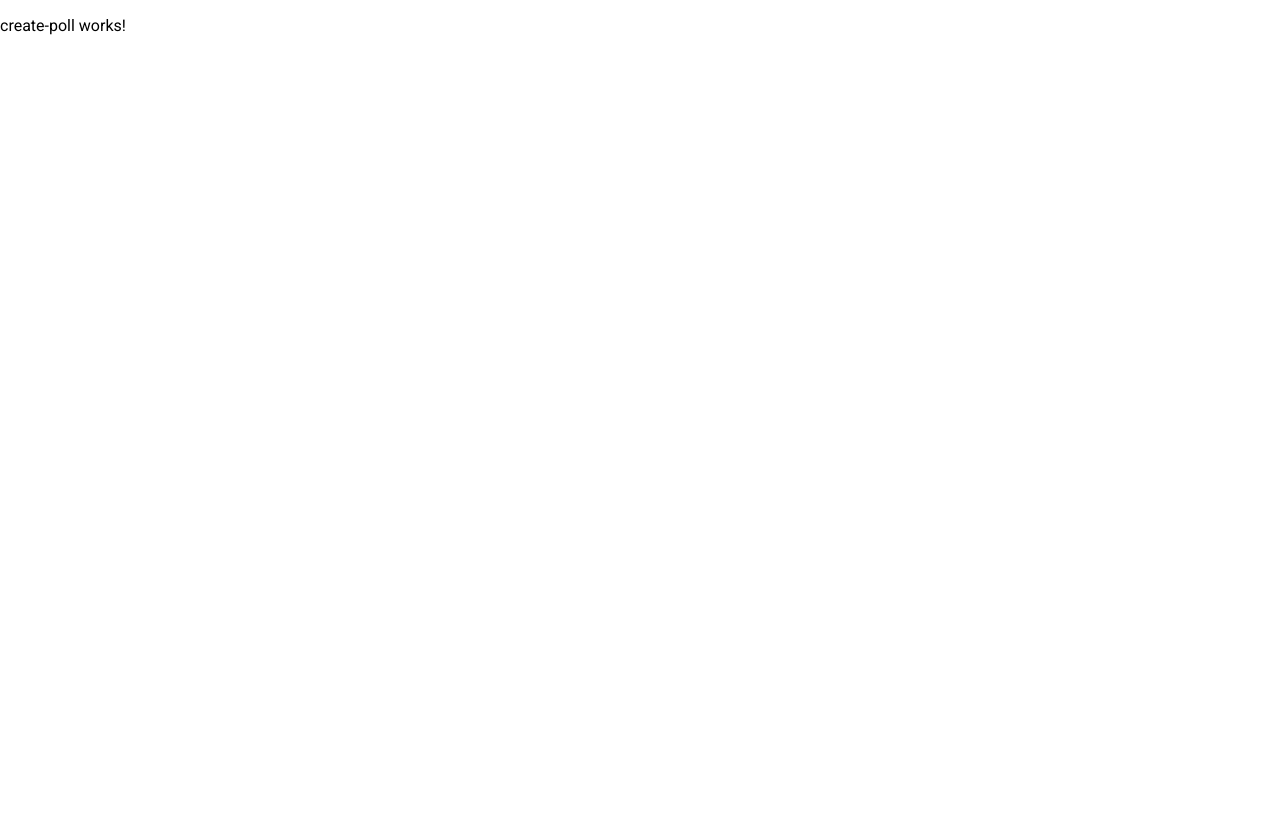
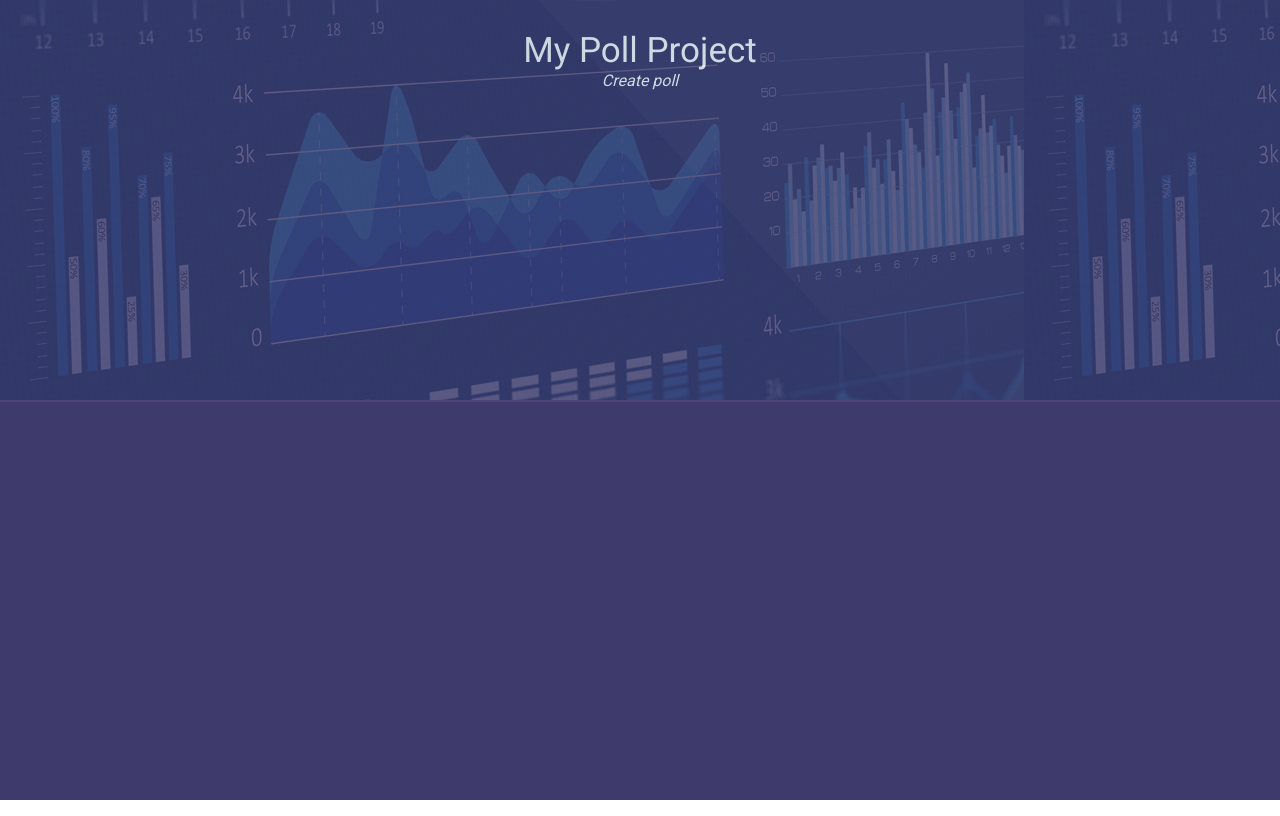
Before and after one commit to pixrael/MyPollProject-Front, an Angular app: page /create-poll in a window 1280 px wide. Built offline with nearby package versions, Linux system fonts and the light colour scheme.

Commit message:
MPP-2- Created title

```diff
--- a/src/app/poll-crud/create-poll/create-poll.component.html
+++ b/src/app/poll-crud/create-poll/create-poll.component.html
@@ -1 +1,6 @@
-<p>create-poll works!</p>
+<div class="back-content">
+   <div class="background-content">
+   </div>
+   <div class="title">My Poll Project</div>
+   <div class="subtitle"> Create poll </div>
+</div>
--- a/src/app/poll-crud/create-poll/create-poll.component.scss
+++ b/src/app/poll-crud/create-poll/create-poll.component.scss
@@ -0,0 +1,31 @@
+.back-content{
+   background-color: #3E3A6C;
+   width: 100%;
+   height: 100%;
+}
+
+.title, .subtitle{
+   color:white;
+}
+
+.title{
+   font-size: 35px;
+   width: 100%;
+   text-align: center;
+   padding-top:30px;
+}
+
+.subtitle{
+   width: 100%;
+   text-align: center;
+   font-style: italic;
+}
+
+.background-content{
+   background-image: url(/assets/images/charts-background.jpg);
+   height: 400px;
+   width: 100%;
+   border-bottom: 2px solid #927597;
+   opacity: 0.2;
+   position: absolute;
+}
```
